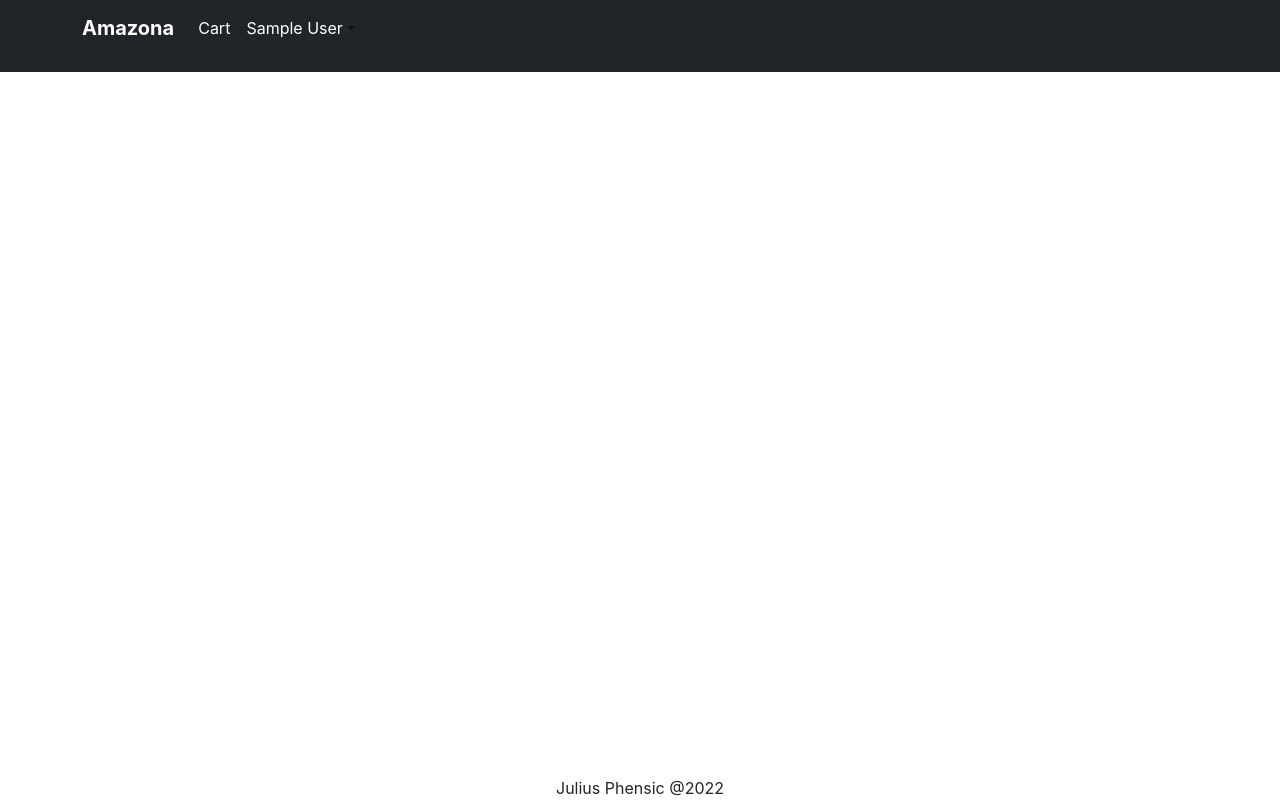
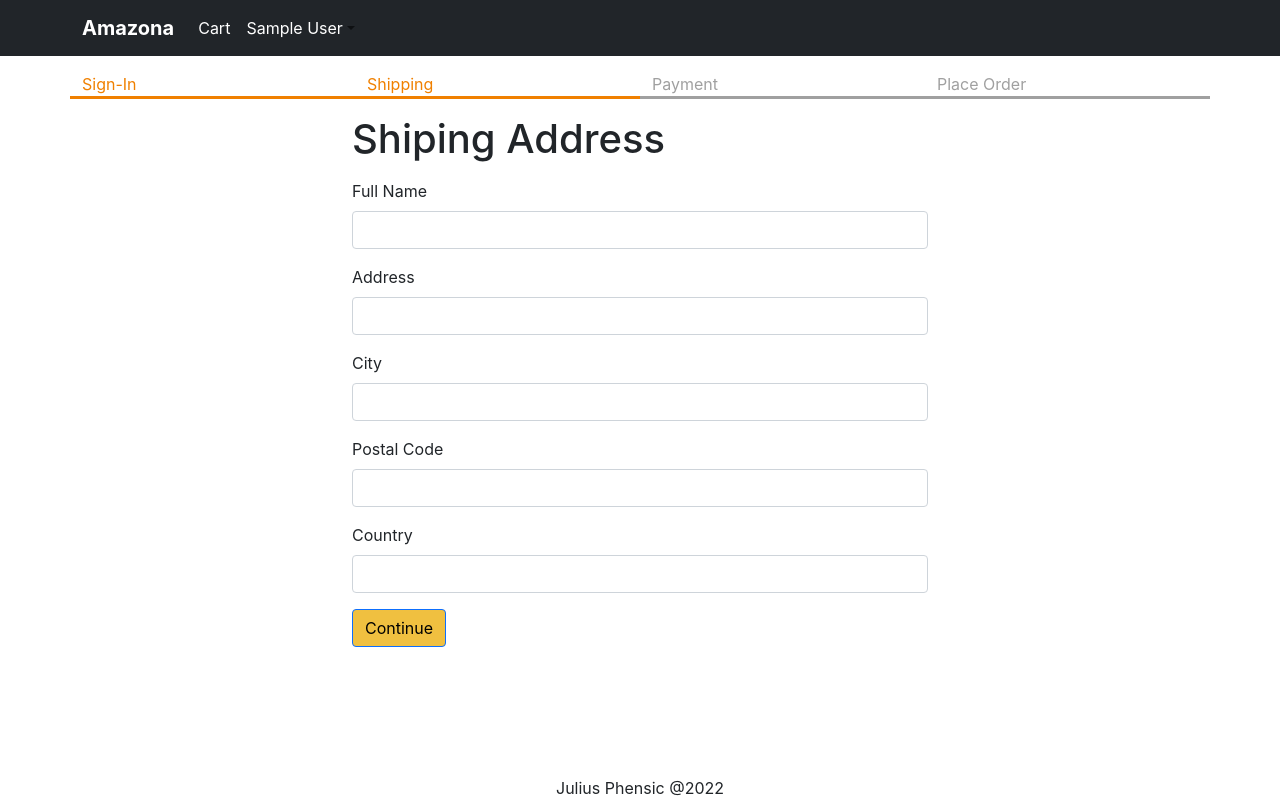
Before and after one commit to Julius170/MERN-Website, a React (Create React App) app in the folder frontend/: page /shipping in a window 1280 px wide. Built offline with nearby package versions, Linux system fonts and the light colour scheme; sample sign-in values are in the browser's storage.

Commit message:
completed the signin

```diff
--- a/frontend/src/App.js
+++ b/frontend/src/App.js
@@ -10,6 +10,7 @@ import CartScreen from './screens/CartScreen';
 import SigninScreen from './screens/SigninScreen';
 import {ToastContainer } from 'react-toastify';
 import 'react-toastify/dist/ReactToastify.css';
+import ShippingAddressScreen from './screens/ShippingAddressScreen';
 
 function App() {
   const {state, dispatch: ctxDispatch } = useContext(Store);
@@ -18,6 +19,7 @@ function App() {
     const signoutHandler = () => {
       ctxDispatch({ type: "USER_SIGNOUT" });
       localStorage.removeItem('userInfo');
+      localStorage.removeItem('shippingAddress');
     };
   return (
      <BrowserRouter>
@@ -31,12 +33,12 @@ function App() {
               <Container>
                 <LinkContainer to="/">
                 <Navbar.Brand>
-                  <p style={{color:"white"}}> <b>Amazona</b> </p>
+                  <text style={{color:"white"}}> <b>Amazona</b> </text>
                 </Navbar.Brand>
                 </LinkContainer>
                 <Nav className='me-auto'>
                   <Link to='/cart' className='nav-link'>
-                    <p style={{color:"white"}}>Cart</p>
+                    <text style={{color:"white"}}>Cart</text>
                     {cart.cartItems.length > 0 && (
                       <Badge pill bg='warning'>
                         {cart.cartItems.reduce((a, c) => a + c.quantity, 0)}
@@ -61,7 +63,7 @@ function App() {
                     </NavDropdown>
                   ) : (
                     <Link className="nav-link" to='/signin'>
-                      <p style={{color:"white"}}>Sign In</p>
+                      <text style={{color:"white"}}>Sign In</text>
                     </Link>
                   )}
 
@@ -79,6 +81,7 @@ function App() {
               <Route path="/product/:slug" element={<ProductScreen />} />
               <Route path='/cart' element={<CartScreen />} />
               <Route path='/signin' element={<SigninScreen />} />
+              <Route path='/shipping' element={<ShippingAddressScreen />} />
               <Route path='/' element={<HomeScreen />} />
             </Routes>
           </Container>
--- a/frontend/src/Store.js
+++ b/frontend/src/Store.js
@@ -10,7 +10,9 @@ const initialState = {
 
 
     cart: {
-        // cartItems : [],
+        shippingAddress: localStorage.getItem("shippingAddress")
+        ? JSON.parse(localStorage.getItem('shippingAddress'))
+        : {},
         cartItems: localStorage.getItem('cartItems')
         ? JSON.parse(localStorage.getItem('cartItems'))
         : [],
@@ -45,7 +47,19 @@ function reducer(state, action) {
             return {
                 ...state,
                 userInfo: null,
-            }
+                cart: {
+                    cartItems: [],
+                    shippingAddress: {}
+                },
+            };
+            case 'SAVE_SHIPPING_ADDRESS':
+                return {
+                    ...state,
+                    cart: {
+                        ...state.cart,
+                        shippingAddress: action.payload,
+                    },
+                };
         default:
             return state;
     }
--- /dev/null
+++ b/frontend/src/components/CheckoutSteps.js
@@ -0,0 +1,13 @@
+import React from 'react'
+import { Row, Col } from 'react-bootstrap'
+export default function CheckoutSteps(props) {
+  return (
+      <Row className="checkout-steps">
+          <Col className={props.step1 ? 'active' : ''}>Sign-In</Col>
+          <Col className={props.step2 ? 'active' : ''}>Shipping</Col>
+          <Col className={props.step3 ? 'active' : ''}>Payment</Col>
+          <Col className={props.step4 ? 'active' : ''}>Place Order</Col>
+      </Row>
+  );
+
+}
--- a/frontend/src/index.css
+++ b/frontend/src/index.css
@@ -57,3 +57,13 @@ main {
 .small-container {
   max-width: 600px;
 }
+
+.checkout-steps > div {
+  border-bottom: 0.2rem solid #a0a0a0;
+  color: #a0a0a0;
+}
+
+.checkout-steps > div.active {
+  border-bottom: 0.2rem solid #f08000;
+  color: #f08000;
+}
--- a/frontend/src/screens/ShippingAddressScreen.js
+++ b/frontend/src/screens/ShippingAddressScreen.js
@@ -1,30 +1,67 @@
-import Address from 'ipaddr.js';
-import React, { useState } from 'react';
-import Form from 'react-bootstrap';
+import React, { useState, useContext, useEffect } from 'react';
 import { Helmet } from 'react-helmet-async';
-
-
+import { Form, Button } from 'react-bootstrap';
+import { useNavigate } from 'react-router-dom';
+import { Store } from '../Store';
+import CheckoutSteps from '../components/CheckoutSteps';
 
 export default function ShippingAddressScreen() {
-
-    const [fullName, setFullName] = useState('');
-    const [address, setAddress] = useState('');
-    const [city, setCity] = useState('');
-    const [postalCode, setPostalCode] = useState('');
-    const [country, setCountry] = useState('');
+    const navigate = useNavigate();
+    const { state, dispatch: ctxDispatch } = useContext(Store);
+    const {
+        userInfo,
+        cart: { shippingAddress },
+    } = state
+    const [fullName, setFullName] = useState(shippingAddress.fullName || '');
+    const [address, setAddress] = useState(shippingAddress.address || '');
+    const [city, setCity] = useState(shippingAddress.city || '');
+    const [country, setCountry] = useState(shippingAddress.country || '');
+    const [postalCode, setPostalCode] = useState(
+        shippingAddress.postalCode || ''
+        );
+        useEffect(() => {
+            if (!userInfo) {
+                navigate('/signin?redirect=/shipping');
+            }
+        }, [userInfo, navigate])
 
     const submitHandler = (e) => {
         e.preventDefault();
+        ctxDispatch({
+            type: 'SAVE-SHIPPING-ADDRESS',
+            payload: {
+                fullName,
+                address,
+                city,
+                postalCode,
+                country,
+            },
+        });
+        localStorage.setItem(
+            'shippingAddress',
+            JSON.stringify({
+                fullName,
+                address,
+                city,
+                postalCode,
+                country,
+            })
+        );
+        navigate('/payment');
     }
   return (
     <div>
         <Helmet>
-        <titke> Shipping Address </titke>
+        <title> Shipping Address </title>
+        </Helmet>
+        <CheckoutSteps step1 step2></CheckoutSteps>
+        <div className='container small-container'>
+
             <h1 className="my-3">Shiping Address</h1>
-        <Form> onSubmit={submitHandler}
+            <Form onSubmit={submitHandler}>
                 <Form.Group className="mb-3" controlId="fullName">
                     <Form.Label> Full Name </Form.Label>
-                <From.Control
+                    <Form.Control
                     value={fullName}
                     onChange={(e) => setFullName(e.target.value)}
                     required
@@ -32,7 +69,7 @@ export default function ShippingAddressScreen() {
                 </Form.Group>
                 <Form.Group className="mb-3" controlId="address">
                     <Form.Label> Address</Form.Label>
-                <From.Control
+                    <Form.Control
                     value={address}
                     onChange={(e) => setAddress(e.target.value)}
                     required
@@ -40,7 +77,7 @@ export default function ShippingAddressScreen() {
                 </Form.Group>
                 <Form.Group className="mb-3" controlId="city">
                     <Form.Label> City</Form.Label>
-                <From.Control
+                    <Form.Control
                     value={city}
                     onChange={(e) => setCity(e.target.value)}
                     required
@@ -48,7 +85,7 @@ export default function ShippingAddressScreen() {
                 </Form.Group>
                 <Form.Group className="mb-3" controlId="postalCode">
                     <Form.Label> Postal Code</Form.Label>
-                <From.Control
+                    <Form.Control
                     value={postalCode}
                     onChange={(e) => setPostalCode(e.target.value)}
                     required
@@ -56,14 +93,19 @@ export default function ShippingAddressScreen() {
                 </Form.Group>
                 <Form.Group className="mb-3" controlId="country">
                     <Form.Label> Country</Form.Label>
-                <From.Control
+                    <Form.Control
                     value={country}
                     onChange={(e) => setCountry(e.target.value)}
                     required
                     />
                 </Form.Group>
+                <div className='mb-3'>
+                    <Button variant="primary" type="submit">
+                        Continue
+                    </Button>
+                </div>
             </Form>
-        </Helmet>
+        </div>
     </div>
   )
 }
```
Lines whose indentation alone changed are shown as unchanged.
